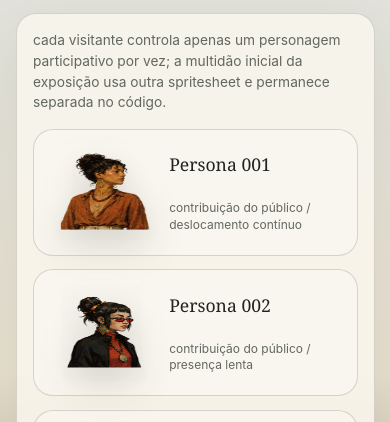
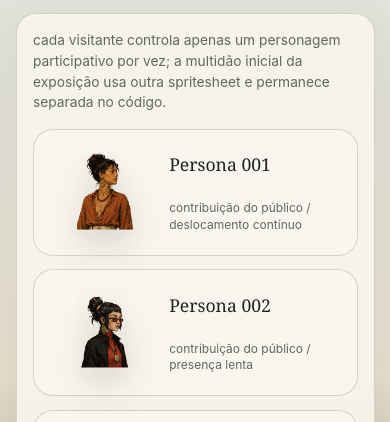
Before and after one commit to aquinomartins/peabiru002, a website: page public/participar.html in a window 390 px wide. Shown: the part 360-782 px from the top of the page. Drawn offline with nearby package versions, Linux system fonts and the light colour scheme.

Commit message:
Fix participant character card proportions

```diff
--- a/public/css/style.css
+++ b/public/css/style.css
@@ -117,8 +117,9 @@ select {
 }
 .persona-preview {
   display: block;
-  width: 100%;
+  width: min(100%, calc(7.4rem * 2048 / 1290 * 7 / 15));
   height: 7.4rem;
+  justify-self: center;
   border-radius: 18px;
   background-repeat: no-repeat;
   background-size: 1500% 700%;
@@ -126,5 +127,5 @@ select {
   filter: drop-shadow(0 14px 18px rgba(32, 28, 22, 0.16));
 }
 @media (max-width: 680px) {
-  .persona-preview { grid-row: span 2; height: 6rem; }
+  .persona-preview { grid-row: span 2; width: min(100%, calc(6rem * 2048 / 1290 * 7 / 15)); height: 6rem; }
 }
```
